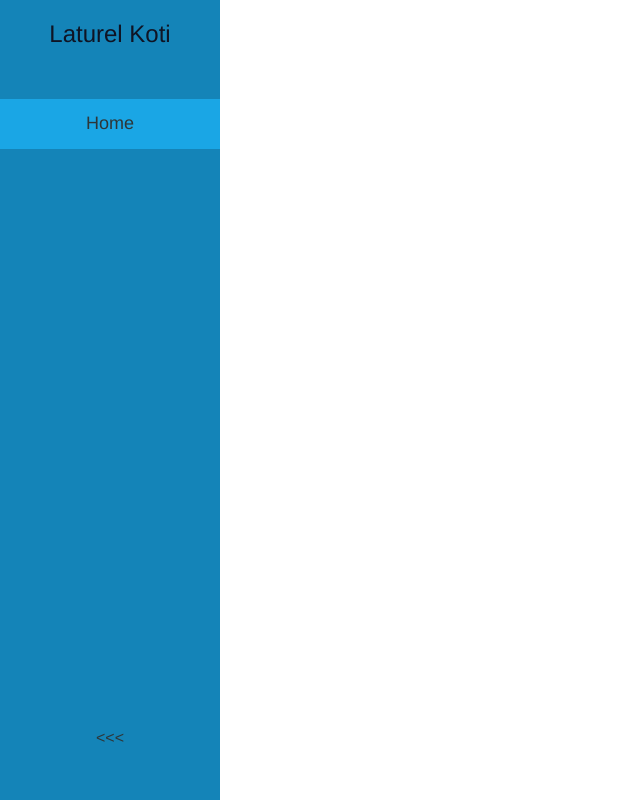
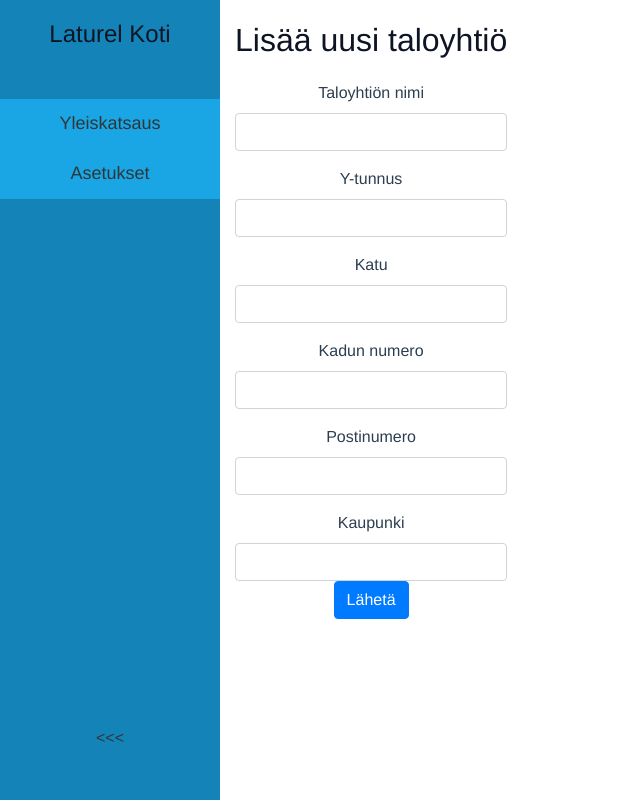
Before and after one commit to Zigelzi/laturel-home-spa, a Vue app: page /asetukset in a window 1280 px wide. Shown: the whole page, without its empty margins (0-640 px from the left). Built offline with nearby package versions, Linux system fonts and the light colour scheme.

Commit message:
Added Settings view. Moved addHA from Home to Settings

```diff
--- a/src/components/Nav.vue
+++ b/src/components/Nav.vue
@@ -2,7 +2,12 @@
   <nav class="l-nav-container" id="l-nav-container">
     <h1 class="l-nav__title">Laturel Koti</h1>
     <ul class="l-nav-menu ">
-      <li class="l-nav__nav-item"><router-link to="home">Home</router-link></li>
+      <li class="l-nav__nav-item">
+        <router-link :to="{ name: 'home' }">Yleiskatsaus</router-link>
+      </li>
+      <li class="l-nav__nav-item">
+        <router-link :to="{ name: 'settings' }">Asetukset</router-link>
+      </li>
     </ul>
     <!-- eslint-disable-next-line -->
     <div class="l-nav__nav-close" @click="toggleNav"><<<</div>
--- a/src/router/index.js
+++ b/src/router/index.js
@@ -1,6 +1,7 @@
 import Vue from "vue";
 import VueRouter from "vue-router";
 import Home from "../views/Home.vue";
+import Settings from "../views/Settings.vue";
 
 Vue.use(VueRouter);
 
@@ -9,6 +10,11 @@ const routes = [
     path: "/",
     name: "home",
     component: Home
+  },
+  {
+    path: "/asetukset",
+    name: "settings",
+    component: Settings
   }
 ];
 
--- a/src/views/Home.vue
+++ b/src/views/Home.vue
@@ -1,6 +1,5 @@
 <template>
   <div id="home" class="">
-    <AddHousingAsso @haAdded="getHousingAssociations()" />
     <HousingAssociation
       v-for="(ha, index) in housingAssociations"
       :key="index"
@@ -13,7 +12,6 @@
 import axios from "axios";
 // @ is an alias to /src
 import HousingAssociation from "@/components/HousingAssociation.vue";
-import AddHousingAsso from "@/components/AddHousingAsso.vue";
 
 export default {
   name: "home",
@@ -39,8 +37,7 @@ export default {
     }
   },
   components: {
-    HousingAssociation,
-    AddHousingAsso
+    HousingAssociation
   },
   created() {
     this.getHousingAssociations();
--- /dev/null
+++ b/src/views/Settings.vue
@@ -0,0 +1,15 @@
+<template>
+  <div>
+    <AddHousingAsso />
+  </div>
+</template>
+
+<script>
+import AddHousingAsso from "@/components/AddHousingAsso.vue";
+
+export default {
+  components: {
+    AddHousingAsso
+  }
+};
+</script>
```
